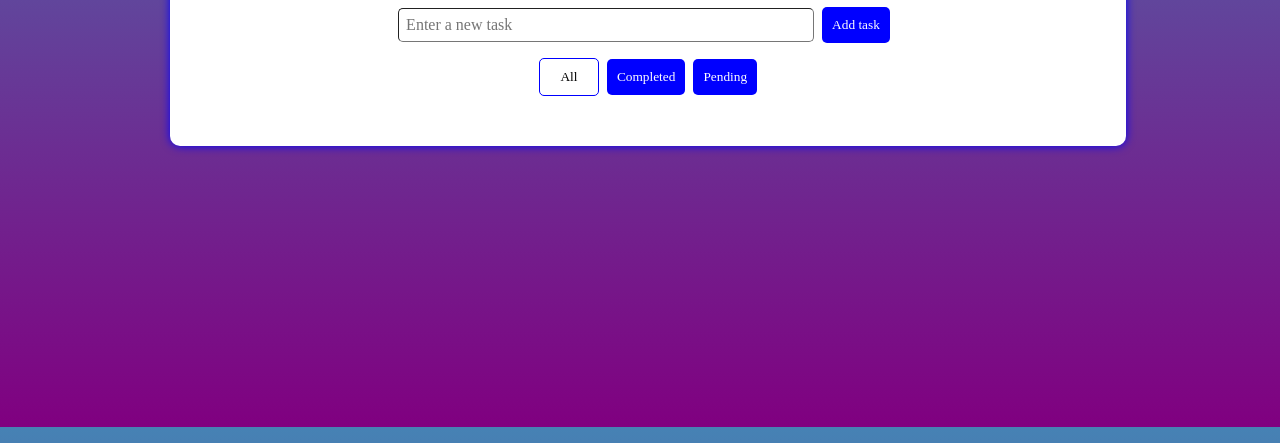
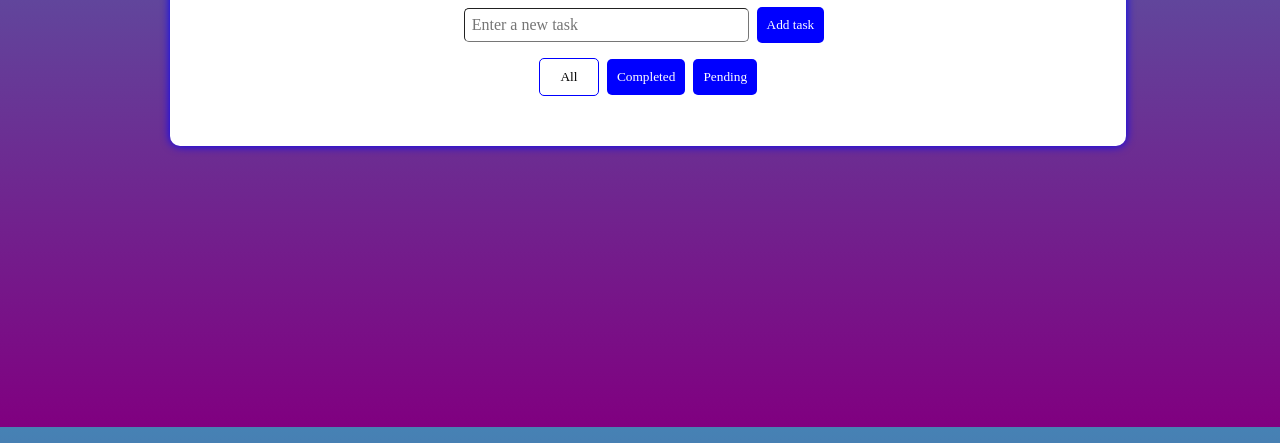
Before and after one commit to Excel66/To-do-List, a plain HTML site: page index.html in a window 1280 px wide. Shown: the part 373-816 px from the top of the page. Drawn offline with Linux system fonts and the light colour scheme; a web font is replaced by a local one.

Commit message:
Update style.css

```diff
--- a/style.css
+++ b/style.css
@@ -38,7 +38,7 @@ h3 {
   border-radius: 5px;
   border-width: 1px;
   font: inherit;
-  width: 400px;
+  width: 30%;
 }
 
 .task-box:focus-within {
@@ -49,6 +49,7 @@ h3 {
 .task-form,
 .task-form form {
   display: flex;
+  width: 100%;
   align-items: center;
   gap: 0.5em;
   margin-bottom: 5px;
```
